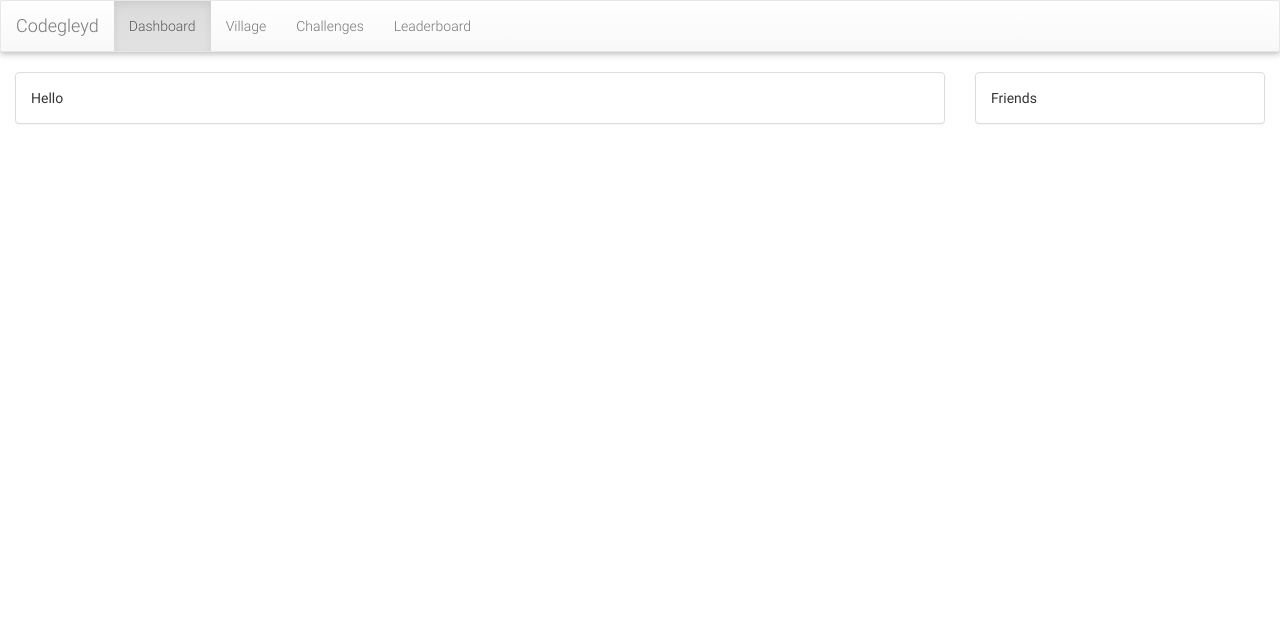
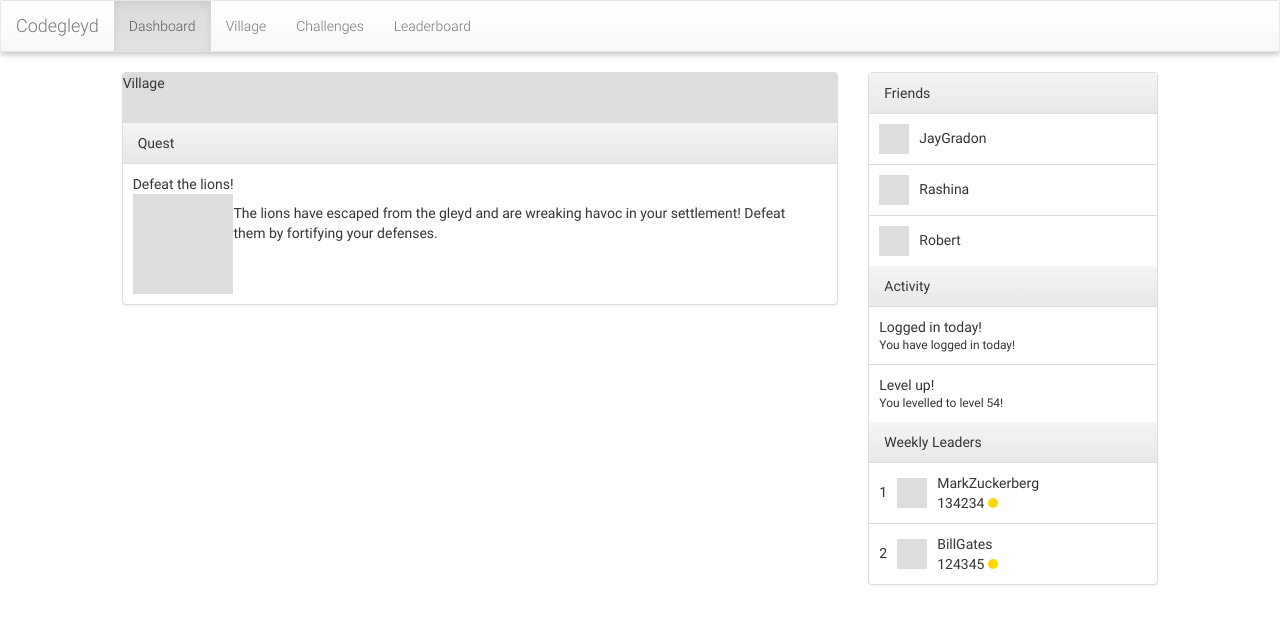
Before and after one commit to jaygradon/GamifiedCodeChallenger, an Angular app: page / in a window 1280 px wide. Shown: the top 624 px of the page. Built offline with nearby package versions, Linux system fonts and the light colour scheme.

Commit message:
Add initial placeholder to dashboard

```diff
--- a/src/app/app.component.css
+++ b/src/app/app.component.css
@@ -0,0 +1,89 @@
+.activity-title {
+  font-weight: 400;
+  font-size: 14px;
+}
+
+.activity-content {
+  font-size: 12px;
+}
+
+.friend-picture {
+  display: inline-block;
+  vertical-align: middle;
+  background: #ddd;
+  width: 30px;
+  height: 30px;
+  margin-right: 10px;
+}
+
+.friend-name {
+  display: inline-block;
+}
+
+.leader-picture {
+  display: inline-block;
+  background: #ddd;
+  width: 30px;
+  height: 30px;
+  margin-right: 10px;
+  vertical-align: middle;
+}
+
+.leader-rank {
+  margin-right: 10px;
+  display: inline-block;
+}
+
+.inline {
+  display: inline-block;
+}
+
+.leader-details {
+  display: inline-block;
+  vertical-align: middle;
+}
+
+.gold-icon {
+  border-radius: 50%;
+  width: 10px;
+  height: 10px;
+  background-color: gold;
+  display: inline-block;
+}
+
+.activity-container {
+  padding: 10px;
+}
+
+.friend-container {
+  padding: 10px;
+}
+
+.grey-border-bottom {
+  border-bottom: 1px solid #ddd;
+}
+
+.village-placeholder {
+  height: 50px;
+  background-color: #ddd;
+}
+
+.quest-container {
+  padding: 10px;
+}
+
+.quest-picture-placeholder {
+  background-color: #ddd;
+  height: 100px;
+  width: 100px;
+}
+
+.quest-left {
+  display: inline-block;
+  vertical-align: middle;
+}
+
+.quest-right {
+  display: inline-block;
+  width: 80%;
+}
--- a/src/app/app.component.html
+++ b/src/app/app.component.html
@@ -2,7 +2,8 @@
   <div class="container-fluid">
     <!-- Brand and toggle get grouped for better mobile display -->
     <div class="navbar-header">
-      <button type="button" class="navbar-toggle collapsed" data-toggle="collapse" data-target="#bs-example-navbar-collapse-1" aria-expanded="false">
+      <button type="button" class="navbar-toggle collapsed" data-toggle="collapse"
+              data-target="#bs-example-navbar-collapse-1" aria-expanded="false">
         <span class="sr-only">Toggle navigation</span>
         <span class="icon-bar"></span>
         <span class="icon-bar"></span>
@@ -25,17 +26,55 @@
 <!--Body-->
 <div class="container-fluid">
   <div class="row">
-    <div class="col-sm-9">
+    <div class="col-sm-7 col-sm-offset-1">
       <div class="panel panel-default">
-        <div class="panel-body">
-          Hello
+        <div class="village-placeholder">Village</div>
+        <div class="panel-heading">Quest</div>
+        <div class="quest-container">
+          <div class="quest-left">
+            <div class="">Defeat the lions!</div>
+            <div class="quest-picture-placeholder"></div>
+          </div>
+          <div class="quest-right">
+            The lions have escaped from the gleyd and are wreaking havoc in your settlement! Defeat them by fortifying your defenses.
+          </div>
         </div>
       </div>
     </div>
     <div class="col-sm-3">
       <div class="panel panel-default">
-        <div class="panel-body">
+        <div class="panel-heading">
           Friends
+        </div>
+        <div *ngFor="let friend of friends; let idx = index;">
+          <div class="friend-container" [ngClass]="{'grey-border-bottom': idx !== (friends.length-1)}">
+            <div class="friend-picture"></div>
+            <div class="friend-name">{{friend.name}}</div>
+          </div>
+        </div>
+        <div class="panel-heading">
+          Activity
+        </div>
+        <div *ngFor="let activity of activities; let idx = index;">
+          <div class="activity-container" [ngClass]="{'grey-border-bottom': idx !== (activities.length-1)}">
+            <div class="activity-title">{{activity.title}}</div>
+            <div class="activity-content">{{activity.content}}</div>
+          </div>
+        </div>
+        <div class="panel-heading">
+          Weekly Leaders
+        </div>
+        <div *ngFor="let leader of weeklyLeaders; let idx = index;">
+          <div class="friend-container" [ngClass]="{'grey-border-bottom': idx !== (weeklyLeaders.length-1)}">
+            <div class="leader-rank">{{idx+1}}</div>
+            <div class="leader-picture"></div>
+            <div class="leader-details">
+              <div>{{leader.name}}</div>
+              <div class="inline">{{leader.gold}}
+                <div class="gold-icon"></div>
+              </div>
+            </div>
+          </div>
         </div>
       </div>
     </div>
--- a/src/app/app.component.ts
+++ b/src/app/app.component.ts
@@ -1,4 +1,4 @@
-import { Component } from '@angular/core';
+import {Component} from '@angular/core';
 
 @Component({
   selector: 'app-root',
@@ -6,5 +6,24 @@ import { Component } from '@angular/core';
   styleUrls: ['./app.component.css'],
 })
 export class AppComponent {
-  title = 'app works!';
+  activities: Array<Activity> = [{title: 'Logged in today!', content: 'You have logged in today!'}, {
+    title: 'Level up!',
+    content: 'You levelled to level 54!'
+  }];
+  friends: Array<Friend> = [{name: 'JayGradon'}, {name: 'Rashina'}, {name: 'Robert'}];
+  weeklyLeaders: Array<WeeklyLeader> = [{name: 'MarkZuckerberg', gold: 134234}, {name: 'BillGates', gold: 124345}];
 }
+
+export class Activity {
+  title: String;
+  content: String;
+}
+
+export class Friend {
+  name: String;
+}
+
+export class WeeklyLeader {
+  name: String;
+  gold: number;
+}
```
